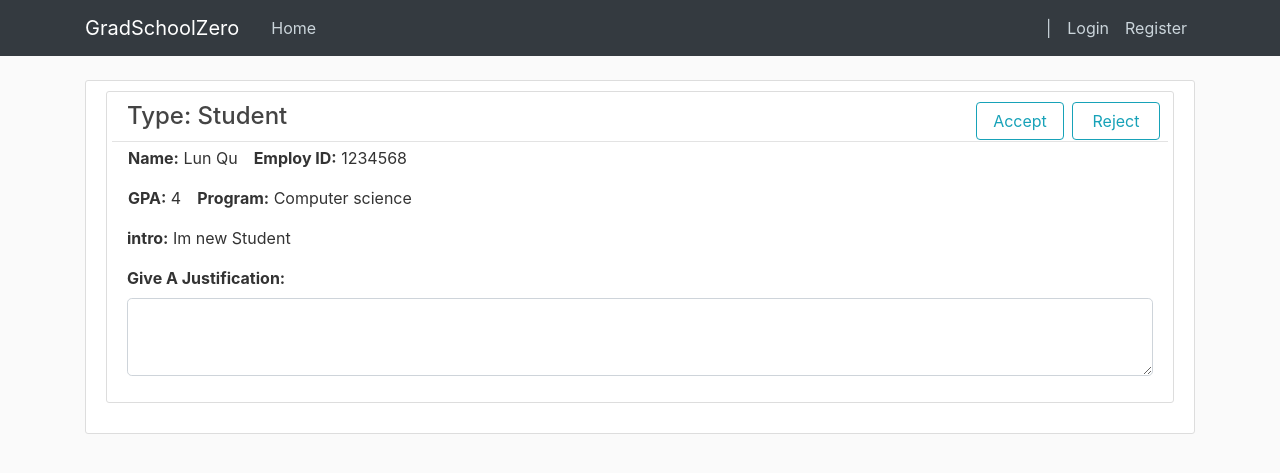
After one commit to zwen000/CunyZero, a Flask app: page /application/1 in a window 1280 px wide. The commit adds this page. Shown: the top 473 px of the page. Run offline with Flask 2, Linux system fonts and the light colour scheme; data comes from the database, SQL or seed files in the repository; some libraries are stand-ins or nearby versions.

Commit message:
Application Confirm Update
Separate into two page, the first page only show the list of applications. And link to confirm page to finish the update.

```diff
--- a/cunyzero/routes.py
+++ b/cunyzero/routes.py
@@ -190,43 +190,36 @@ def instructor_application():
     return render_template("instructor-application.html", title="Instructor Application", form=form)
 
 
-def list_validate_on_submit(forms):
-    for form in forms:
-        if form.validate_on_submit:
-            return form.validate_on_submit
-        else:
-            continue
-    return None;
-
 # Admin only
 @login_required
-@app.route('/confirm/', methods=['GET', 'POST'])
-def confirm():
+@app.route('/application/list', methods=['GET', 'POST'])
+def application_list():
     applications = Application.query.filter_by(approval=None)
-    forms = []
-    for current_application in applications:
-        form = ConfirmForm()
-        form.id.data = current_application.id
-        forms.append(form)
-        if form.validate_on_submit():
-            if form.accept.data:
-                current_application.approval = True
+    return render_template("application-list.html", title="Application-List", applications=applications)
+
+
+@login_required
+@app.route('/application/<int:current_application_id>', methods=['GET', 'POST'])
+def application_confirm(current_application_id):
+    form = ConfirmForm()
+    current_application = Application.query.get(current_application_id)
+    if form.validate_on_submit():
+        if form.accept.data:
+            current_application.approval = True
+            current_application.justification = form.justification.data
+            db.session.commit()
+            flash(f'Application with type ({current_application.type}: {current_application.firstname}'
+                  f' {current_application.lastname}) has been accepted!', 'success')
+            return redirect(url_for(''))
+        if form.reject.data:
+            if form.justification.data != '':
+                current_application.approval = False
                 current_application.justification = form.justification.data
                 db.session.commit()
-                flash(f'Application with type ({current_application.type}: {current_application.firstname}'
-                      f' {current_application.lastname}) has been accepted!', 'success')
+                flash(f'Application with ({current_application.type}: {current_application.firstname}'
+                      f' {current_application.lastname}) has been rejected!', 'success')
                 return redirect(url_for('confirm'))
-            if form.reject.data:
-                if form.justification.data != '':
-                    current_application.approval = False
-                    current_application.justification = form.justification.data
-                    db.session.commit()
-                    flash(f'Application with ({current_application.type}: {current_application.firstname}'
-                          f' {current_application.lastname}) has been rejected!', 'success')
-                    return redirect(url_for('confirm'))
-                else:
-                    flash(f'Please provide your reason!', 'danger')
-                    return redirect(url_for('confirm'))
-    index = len(forms)
-    return render_template("confirm.html", title="Visitor-Application-confirm", applications=applications, index=index,
-                           forms=forms)
+            else:
+                flash(f'Please provide your reason!', 'danger')
+                return redirect(url_for('confirm'))
+    return render_template("application-confirm.html", title="Application-Confirm", form=form, application=current_application)
--- /dev/null
+++ b/cunyzero/templates/application-confirm.html
@@ -0,0 +1,36 @@
+{% extends "layout.html"%}
+{% block content %}
+    <div class="content-section">
+        <article class="media content-section col-md-12">
+            <div class="media-body" style="max-width: 100%">
+                <form method="POST", action="">
+                    {{ form.hidden_tag() }} <!--CSRF token-->
+                    <div class="form-group" style="display: none" >
+                        {{ form.id.label(class="form-control-label") }}
+                        {{ form.id(class="form-control-label", value=application.id) }}
+                    </div>
+                    <div class="article-metadata row">
+                        <H4 class="col-md-9 mr-4">Type: {{ application.type }}</H4>
+                            {{ form.accept(class="btn btn-outline-info col-md-1 ml-5") }}
+                            {{ form.reject(class="btn btn-outline-info col-md-1 ml-2") }}
+                    </div>
+                    <div class="row">
+                        <p class="article-content ml-3"><strong>Name:</strong> {{ application.firstname }} {{ application.lastname }}</p>
+                        <p class="article-content ml-3"><strong>Employ ID:</strong> {{ application.visitor_id }}</p>
+                    </div>
+                    {% if application.type =='Student' %}
+                        <div class="row">
+                            <p class="article-content ml-3"><strong>GPA:</strong> {{ application.GPA }}</p>
+                            <p class="article-content ml-3"><strong>Program:</strong> {{ application.program_name }}</p>
+                        </div>
+                    {% endif %}
+                    <p class="article-content" style="word-wrap: break-word"><strong>intro:</strong> {{ application.intro }}</p>
+                    <div class="form-group">
+                        <strong>{{ form.justification.label(class="form-control-label") }}</strong>
+                        {{ form.justification(class="form-control form-control-lg", value='') }}
+                    </div>
+                </form>
+            </div>
+        </article>
+    </div>
+{% endblock content %}
--- a/cunyzero/templates/layout.html
+++ b/cunyzero/templates/layout.html
@@ -38,7 +38,7 @@
                                 <a class="nav-item nav-link" href="#">Instructor</a>
                                 <a class="nav-item nav-link" href="#">Complaint</a>
                                 <a class="nav-item nav-link" href="#">Warning</a>
-                                <a class="nav-item nav-link" href="{{ url_for('confirm') }}">Application</a>
+                                <a class="nav-item nav-link" href="{{ url_for('application_list') }}">Application</a>
                                 <a class="nav-item nav-link" href="#">System</a>
                             {% elif current_user.role == 'Instructor' %}
                                 <a class="nav-item nav-link" href="#">Course</a>
```
Also changed, not shown: cunyzero/templates/application-list.html (added, +14 -0 lines), cunyzero/templates/confirm.html (deleted, +0 -40 lines).
